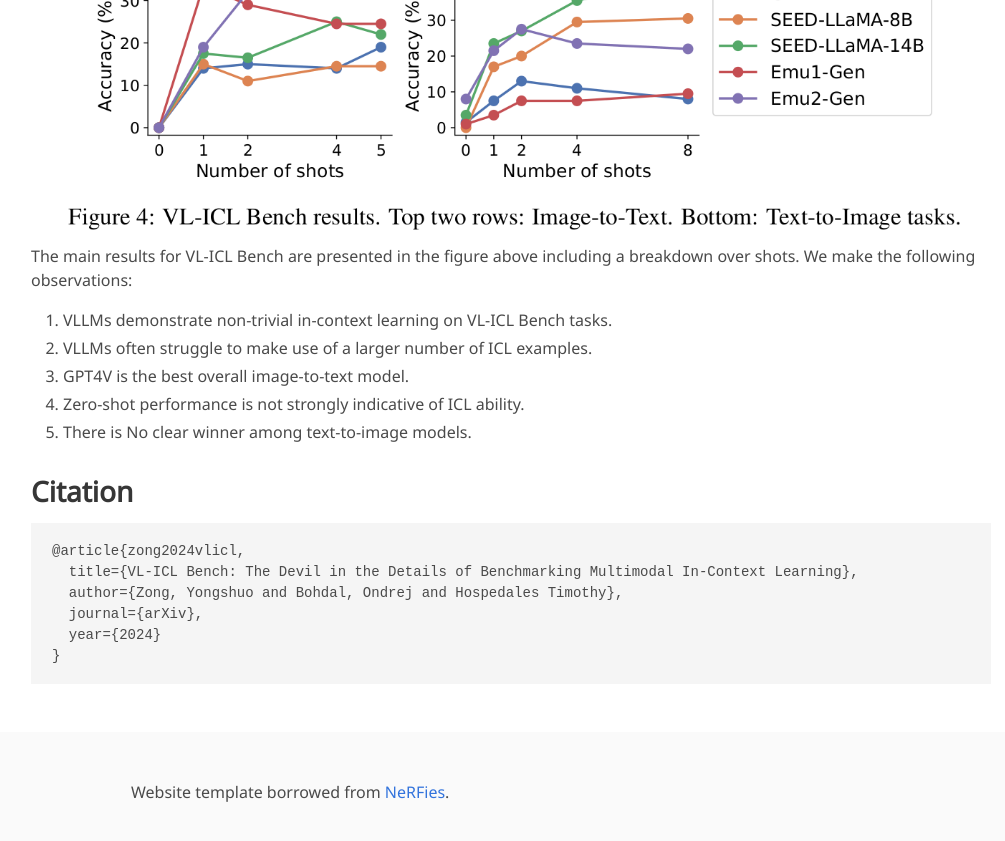
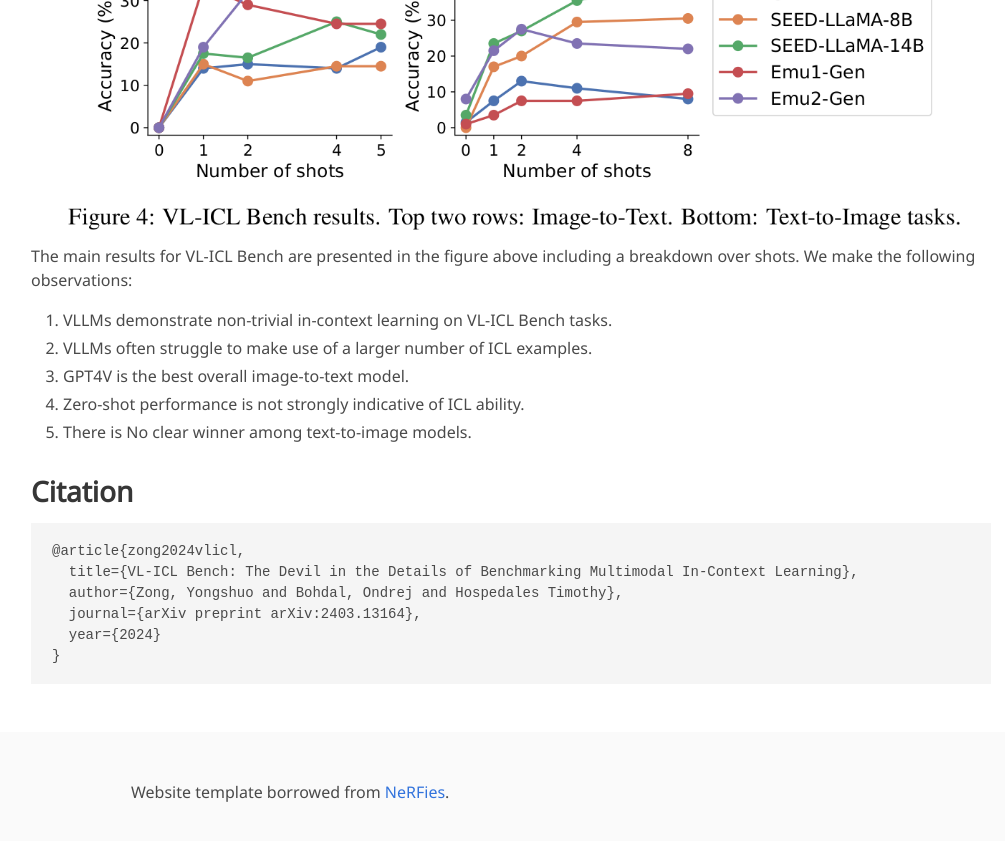
Before and after one commit to ys-zong/VL-ICL, a Jekyll site: the page built from index.md, in a window 1280 px wide and 900 px high, scrolled down 2886 px. Shown: the top 841 px of the window, without its empty margins (129-1134 px from the left). Built offline with Jekyll 4.4.1, drawn with Linux system fonts in a browser that asks for light colours; some web fonts are replaced.

Commit message:
update paper link

````diff
--- a/index.md
+++ b/index.md
@@ -9,7 +9,7 @@
   - "Timothy Hospedales"
 affiliations:
   - "University of Edinburgh"
-paper: https://arxiv.org/abs/
+paper: https://arxiv.org/abs/2403.13164
 code: https://github.com/ys-zong/VL-ICL
 data: https://huggingface.co/datasets/ys-zong/VL-ICL
 ---
@@ -64,7 +64,7 @@
 @article{zong2024vlicl,
   title={VL-ICL Bench: The Devil in the Details of Benchmarking Multimodal In-Context Learning},
   author={Zong, Yongshuo and Bohdal, Ondrej and Hospedales Timothy},
-  journal={arXiv},
+  journal={arXiv preprint arXiv:2403.13164},
   year={2024}
 }
 ```
````
